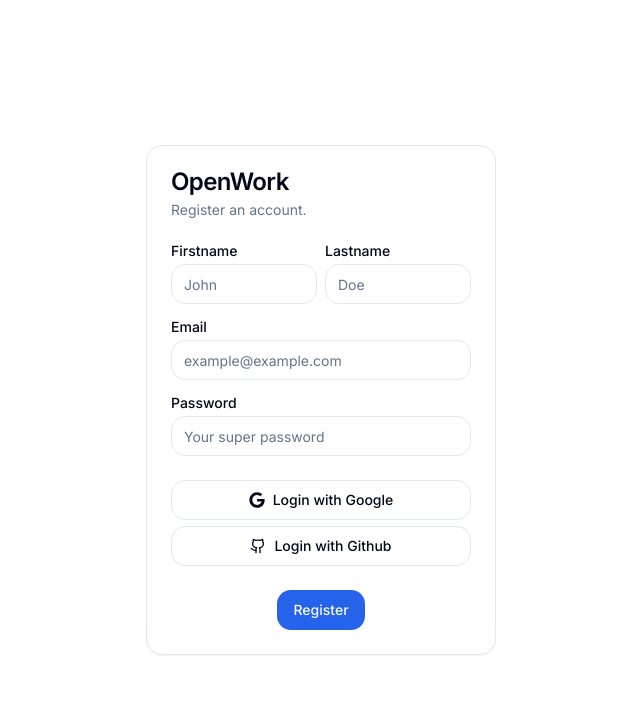
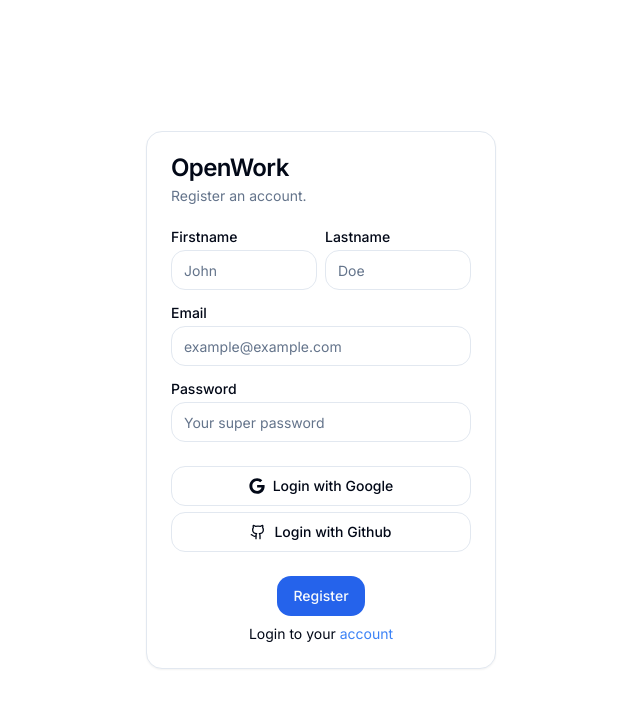
Before and after one commit to edecadt/OpenWork, a Next.js app: page /auth/register in a window 1280 px wide. Shown: the top 708 px of the page, without its empty margins (319-959 px from the left). Built offline with nearby package versions, Linux system fonts and the light colour scheme; no server answers.

Commit message:
add redirect link in login/register

```diff
--- a/src/app/auth/login/page.jsx
+++ b/src/app/auth/login/page.jsx
@@ -12,6 +12,7 @@ import { Input } from "@/components/ui/input";
 import { Label } from "@/components/ui/label";
 import { GithubIcon } from "lucide-react";
 import { signIn, useSession } from "next-auth/react";
+import Link from "next/link";
 import { useRouter } from "next/navigation";
 import { FaGoogle } from "react-icons/fa";
 
@@ -57,8 +58,11 @@ export default function Login() {
             </Button>
           </div>
         </CardContent>
-        <CardFooter className="flex justify-center">
+        <CardFooter className="flex flex-col justify-center">
           <Button>Login</Button>
+          <Link className="pt-2 text-sm" href={"/auth/register"}>
+            Register an <span className="text-blue-500">account</span>
+          </Link>
         </CardFooter>
       </Card>
     </div>
--- a/src/app/auth/register/page.jsx
+++ b/src/app/auth/register/page.jsx
@@ -12,6 +12,7 @@ import { Input } from "@/components/ui/input";
 import { Label } from "@/components/ui/label";
 import { GithubIcon } from "lucide-react";
 import { signIn, useSession } from "next-auth/react";
+import Link from "next/link";
 import { useRouter } from "next/navigation";
 import { FaGoogle } from "react-icons/fa";
 
@@ -67,8 +68,11 @@ export default function Register() {
             </Button>
           </div>
         </CardContent>
-        <CardFooter className="flex justify-center">
+        <CardFooter className="flex flex-col justify-center">
           <Button>Register</Button>
+          <Link className="pt-2 text-sm" href={"/auth/login"}>
+            Login to your <span className="text-blue-500">account</span>
+          </Link>
         </CardFooter>
       </Card>
     </div>
```
